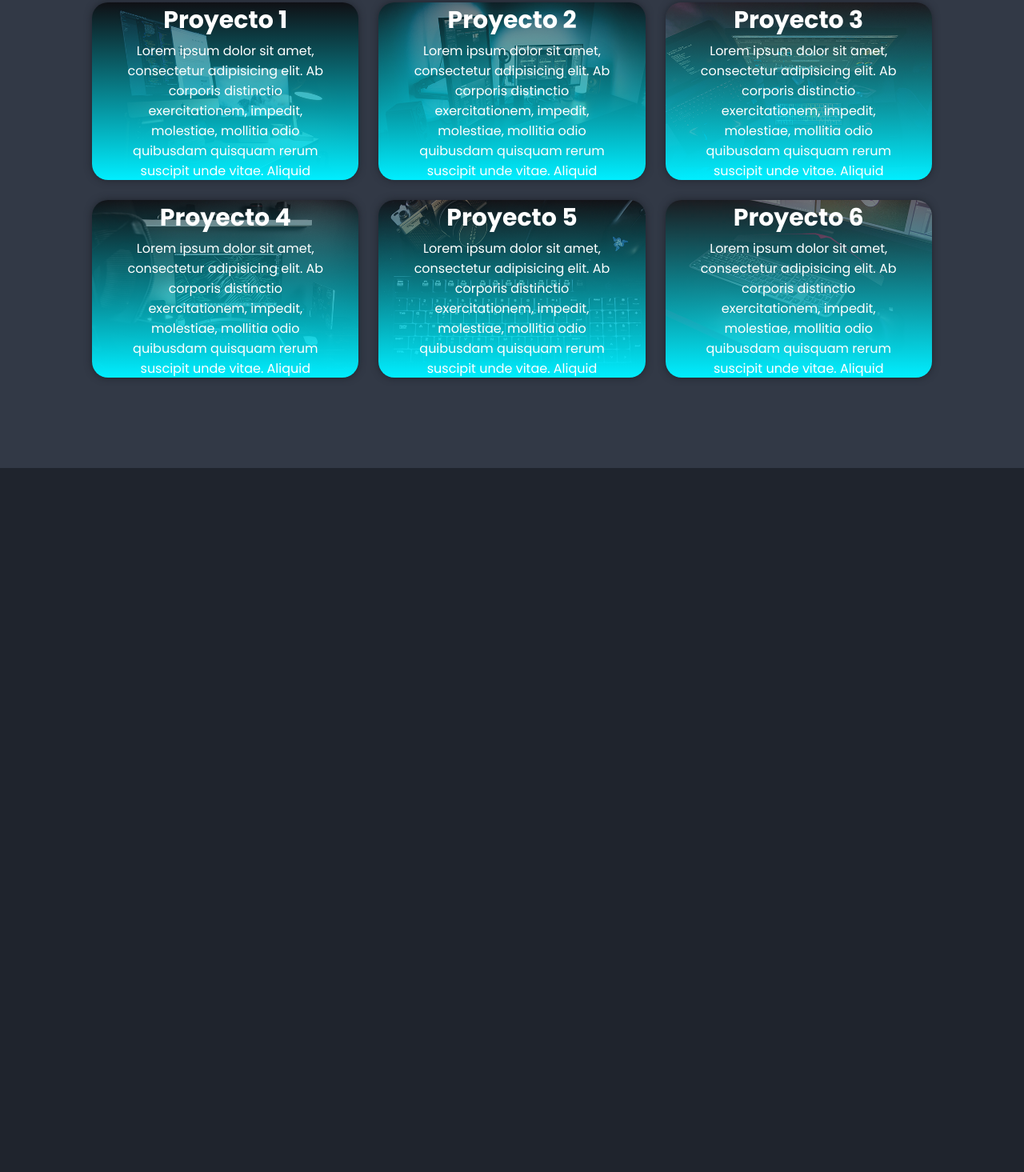
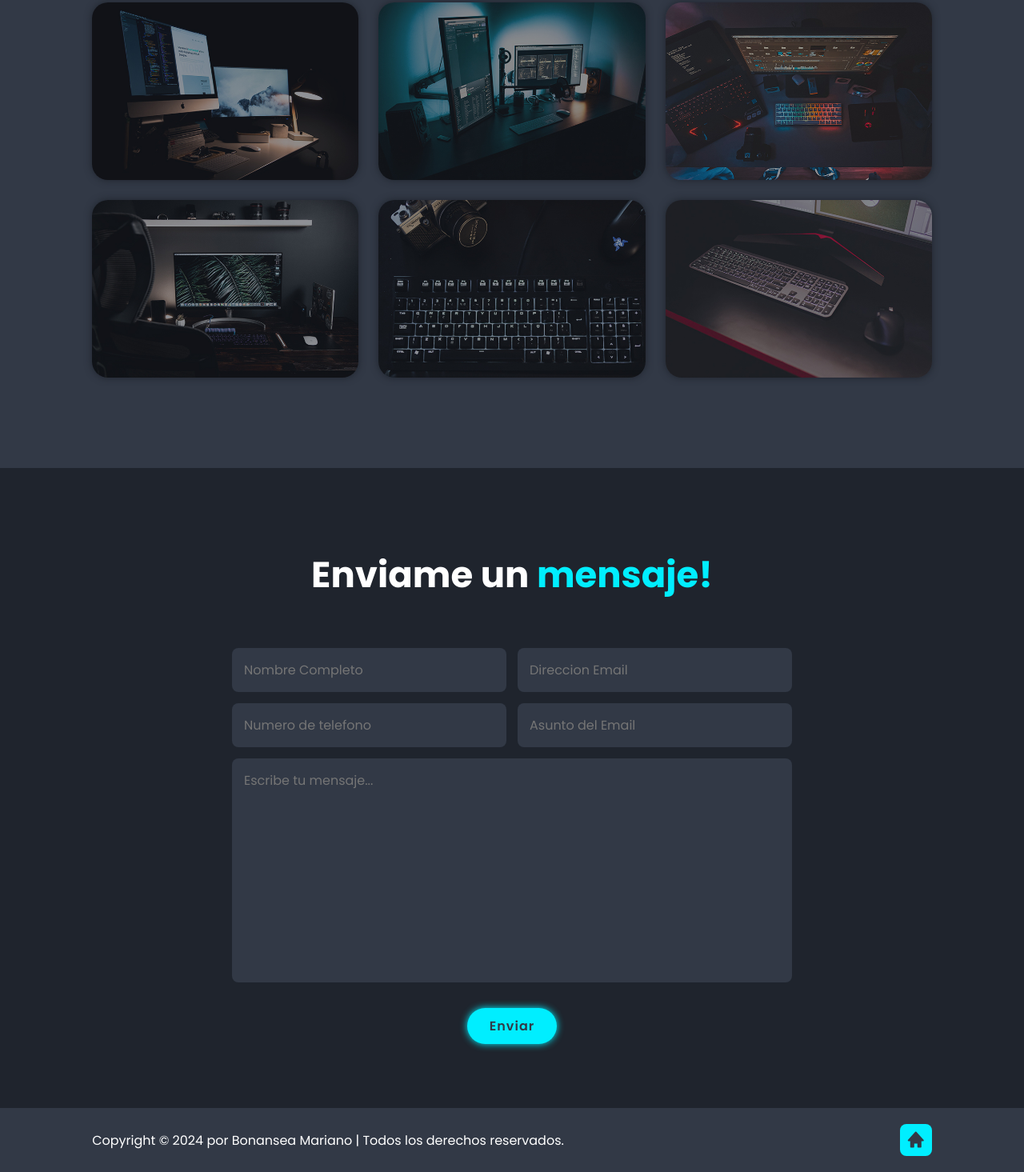
Before and after one commit to BonanseaMariano/Portafolios, a plain HTML site: page index.html in a window 1280 px wide. Shown: the part 2615-4080 px from the top of the page at 80% size. Before the commit the page ends 3200 px from the top, so only its background shows below. Drawn offline with nearby package versions, Linux system fonts and the light colour scheme; a script that the page names is missing.

Commit message:
Css y Html terminados

```diff
--- a/css/style.css
+++ b/css/style.css
@@ -261,6 +261,11 @@ span {
 
 .portfolio-box img {
     width: 100%;
+    transition: .5s ease;
+}
+
+.portfolio-box:hover img {
+    transform: scale(1.1);
 }
 
 .portfolio-box .portfolio-layer {
@@ -275,6 +280,12 @@ span {
     flex-direction: column;
     text-align: center;
     padding: 0 4rem;
+    transform: translateY(100%);
+    transition: .5s ease;
+}
+
+.portfolio-box:hover .portfolio-layer {
+    transform: translateY(0);
 }
 
 .portfolio-layer h4 {
@@ -296,4 +307,86 @@ span {
     border-radius: 50%;
 }
 
-/* BREAKPOINTS */
+.portfolio-layer a i {
+    font-size: 2rem;
+    color: var(--second-bg-color);
+}
+
+.contact h2 {
+    margin-bottom: 5rem;
+}
+
+.contact form {
+    max-width: 70rem;
+    margin: 1rem auto;
+    text-align: center;
+    margin-bottom: 3rem;
+}
+
+.contact form .input-box {
+    display: flex;
+    justify-content: space-between;
+    flex-wrap: wrap;
+}
+
+.contact form .input-box input,
+.contact form textarea {
+    width: 100%;
+    padding: 1.5rem;
+    font-size: 1.6rem;
+    color: var(--text-color);
+    background: var(--second-bg-color);
+    border-radius: .8rem;
+    margin: .7rem 0;
+}
+
+.contact form .input-box input {
+    width: 49%;
+}
+
+.contact form textarea {
+    resize: none;
+}
+
+.contact form .btn {
+    margin-top: 2rem;
+    cursor: pointer;
+}
+
+.footer {
+    display: flex;
+    justify-content: space-between;
+    align-items: center;
+    flex-wrap: wrap;
+    padding: 2rem 9%;
+    background: var(--second-bg-color);
+}
+
+.footer-text p {
+    font-size: 1.6rem;
+}
+
+.footer-iconTop a {
+    display: inline-flex;
+    justify-content: center;
+    align-items: center;
+    padding: .8rem;
+    background: var(--main-color);
+    border-radius: .8rem;
+    transition: .5s ease;
+}
+
+.footer-iconTop a:hover {
+    box-shadow: 0 0 1rem var(--main-color);
+    background: var(--second-bg-color);
+}
+
+.footer-iconTop a i {
+    font-size: 2.4rem;
+    color: var(--second-bg-color);
+    transition: .5s ease;
+}
+
+.footer-iconTop a:hover i {
+    color: var(--main-color);
+}
--- a/index.html
+++ b/index.html
@@ -42,9 +42,9 @@
             exercitationem hic labore nemo, tempore?
         </p>
         <div class="social-media">
-            <a href="#"><i class='bx bxl-facebook'></i></a>
-            <a href="#"><i class='bx bxl-github'></i></a>
-            <a href="#"><i class='bx bxl-linkedin'></i></a>
+            <a href="https://www.facebook.com/marianobonansea/?locale=es_LA" target="_blank"><i class='bx bxl-facebook'></i></a>
+            <a href="https://github.com/BonanseaMariano" target="_blank"><i class='bx bxl-github'></i></a>
+            <a href="https://www.linkedin.com/in/mariano-nicol%C3%A1s-bonansea-cama%C3%B1o-1b4346244/" target="_blank"><i class='bx bxl-linkedin'></i></a>
         </div>
         <a href="#" class="btn">Descargar CV</a>
     </div>
@@ -108,9 +108,7 @@
             <img src="images/portfolio1.jpg" alt="Imagen-Portafolio-1"/>
             <div class="portfolio-layer">
                 <h4>Proyecto 1</h4>
-                <p>Lorem ipsum dolor sit amet, consectetur adipisicing elit. Ab corporis distinctio exercitationem,
-                    impedit, molestiae, mollitia odio quibusdam quisquam rerum suscipit unde vitae. Aliquid assumenda
-                    dicta exercitationem hic labore nemo, tempore?
+                <p>Lorem ipsum dolor sit amet, consectetur adipisicing elit. Aliquam, quasi?
                 </p>
                 <a href="#" class="btn"><i class='bx bx-link-external'></i></a>
             </div>
@@ -119,9 +117,7 @@
             <img src="images/portfolio2.jpg" alt="Imagen-Portafolio-1"/>
             <div class="portfolio-layer">
                 <h4>Proyecto 2</h4>
-                <p>Lorem ipsum dolor sit amet, consectetur adipisicing elit. Ab corporis distinctio exercitationem,
-                    impedit, molestiae, mollitia odio quibusdam quisquam rerum suscipit unde vitae. Aliquid assumenda
-                    dicta exercitationem hic labore nemo, tempore?
+                <p>Lorem ipsum dolor sit amet, consectetur adipisicing elit. Aliquam, quasi?
                 </p>
                 <a href="#" class="btn"><i class='bx bx-link-external'></i></a>
             </div>
@@ -130,9 +126,7 @@
             <img src="images/portfolio3.jpg" alt="Imagen-Portafolio-1"/>
             <div class="portfolio-layer">
                 <h4>Proyecto 3</h4>
-                <p>Lorem ipsum dolor sit amet, consectetur adipisicing elit. Ab corporis distinctio exercitationem,
-                    impedit, molestiae, mollitia odio quibusdam quisquam rerum suscipit unde vitae. Aliquid assumenda
-                    dicta exercitationem hic labore nemo, tempore?
+                <p>Lorem ipsum dolor sit amet, consectetur adipisicing elit. Aliquam, quasi?
                 </p>
                 <a href="#" class="btn"><i class='bx bx-link-external'></i></a>
             </div>
@@ -141,9 +135,7 @@
             <img src="images/portfolio4.jpg" alt="Imagen-Portafolio-1"/>
             <div class="portfolio-layer">
                 <h4>Proyecto 4</h4>
-                <p>Lorem ipsum dolor sit amet, consectetur adipisicing elit. Ab corporis distinctio exercitationem,
-                    impedit, molestiae, mollitia odio quibusdam quisquam rerum suscipit unde vitae. Aliquid assumenda
-                    dicta exercitationem hic labore nemo, tempore?
+                <p>Lorem ipsum dolor sit amet, consectetur adipisicing elit. Aliquam, quasi?
                 </p>
                 <a href="#" class="btn"><i class='bx bx-link-external'></i></a>
             </div>
@@ -152,9 +144,7 @@
             <img src="images/portfolio5.jpg" alt="Imagen-Portafolio-1"/>
             <div class="portfolio-layer">
                 <h4>Proyecto 5</h4>
-                <p>Lorem ipsum dolor sit amet, consectetur adipisicing elit. Ab corporis distinctio exercitationem,
-                    impedit, molestiae, mollitia odio quibusdam quisquam rerum suscipit unde vitae. Aliquid assumenda
-                    dicta exercitationem hic labore nemo, tempore?
+                <p>Lorem ipsum dolor sit amet, consectetur adipisicing elit. Aliquam, quasi?
                 </p>
                 <a href="#" class="btn"><i class='bx bx-link-external'></i></a>
             </div>
@@ -163,9 +153,7 @@
             <img src="images/portfolio6.jpg" alt="Imagen-Portafolio-1"/>
             <div class="portfolio-layer">
                 <h4>Proyecto 6</h4>
-                <p>Lorem ipsum dolor sit amet, consectetur adipisicing elit. Ab corporis distinctio exercitationem,
-                    impedit, molestiae, mollitia odio quibusdam quisquam rerum suscipit unde vitae. Aliquid assumenda
-                    dicta exercitationem hic labore nemo, tempore?
+                <p>Lorem ipsum dolor sit amet, consectetur adipisicing elit. Aliquam, quasi?
                 </p>
                 <a href="#" class="btn"><i class='bx bx-link-external'></i></a>
             </div>
@@ -174,8 +162,31 @@
 </section>
 
 <!-- contact section design -->
+<section class="contact" id="contact">
+    <h2 class="heading">Enviame un <span>mensaje!</span></h2>
+    <form action="#">
+        <div class="input-box">
+            <input type="text" placeholder="Nombre Completo">
+            <input type="email" placeholder="Direccion Email">
+        </div>
+        <div class="input-box">
+            <input type="number" placeholder="Numero de telefono">
+            <input type="text" placeholder="Asunto del Email">
+        </div>
+        <textarea name="" id="" cols="30" rows="10" placeholder="Escribe tu mensaje..."></textarea>
+        <input type="submit" value="Enviar" class="btn">
+    </form>
+</section>
 
 <!-- footer design -->
+<footer class="footer">
+    <div class="footer-text">
+        <p>Copyright &copy; 2024 por Bonansea Mariano | Todos los derechos reservados.</p>
+    </div>
+    <div class="footer-iconTop">
+        <a href="#home"><i class='bx bxs-home' ></i></a>
+    </div>
+</footer>
 
 <!-- scroll reveal -->
 <script src="https://unpkg.com/scrollreveal"></script>
```
